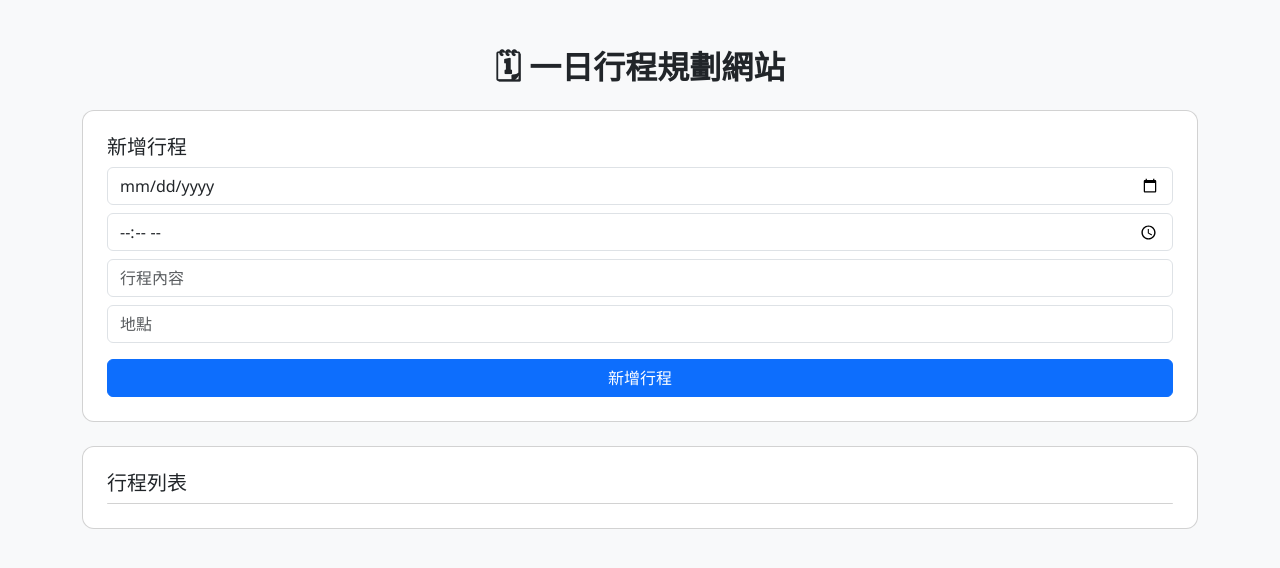
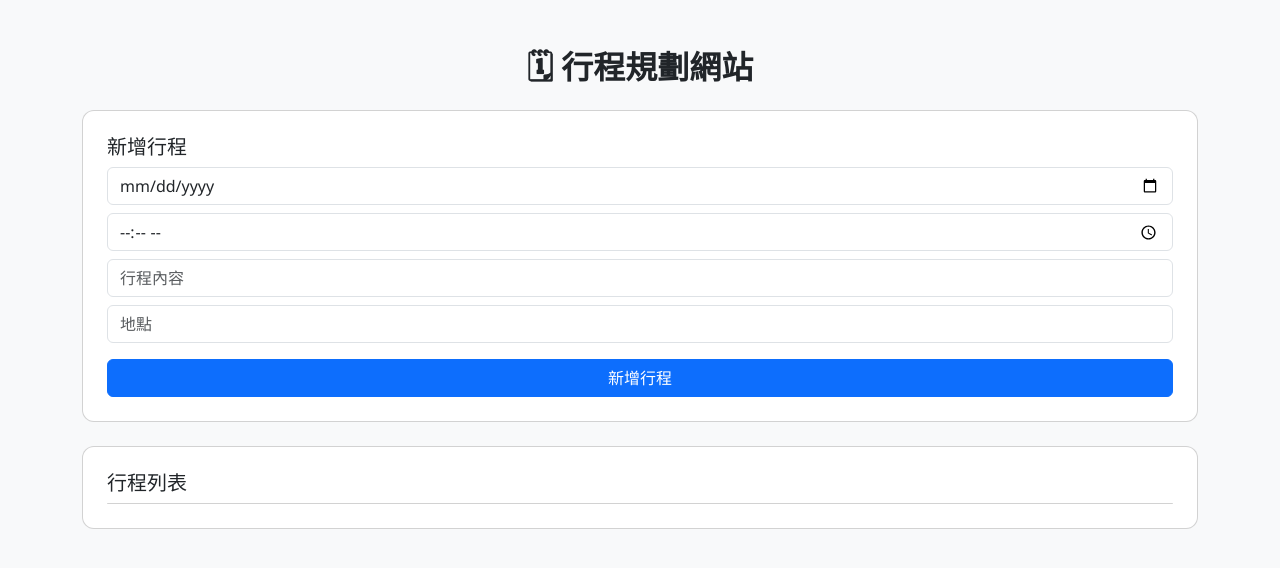
Before and after one commit to chiao940906-stack/trip-planner, a plain HTML site: page index.html in a window 1280 px wide. Drawn offline with nearby package versions, Linux system fonts and the light colour scheme; files that its build step writes are made by us from their sources; files whose address does not match are found by name.

Commit message:
Update index.html

```diff
--- a/index.html
+++ b/index.html
@@ -2,7 +2,7 @@
 <html lang="zh-TW">
 <head>
   <meta charset="UTF-8">
-  <title>一日行程規劃</title>
+  <title>行程規劃</title>
 
   <!-- Bootstrap 5 -->
   <link href="https://cdn.jsdelivr.net/npm/bootstrap@5.3.2/dist/css/bootstrap.min.css" rel="stylesheet">
@@ -14,7 +14,7 @@
 <body class="bg-light">
 
 <div class="container mt-5">
-  <h2 class="text-center mb-4">🗓 一日行程規劃網站</h2>
+  <h2 class="text-center mb-4">🗓 行程規劃網站</h2>
 
   <!-- 新增行程 -->
   <div class="card p-4 mb-4">
```
